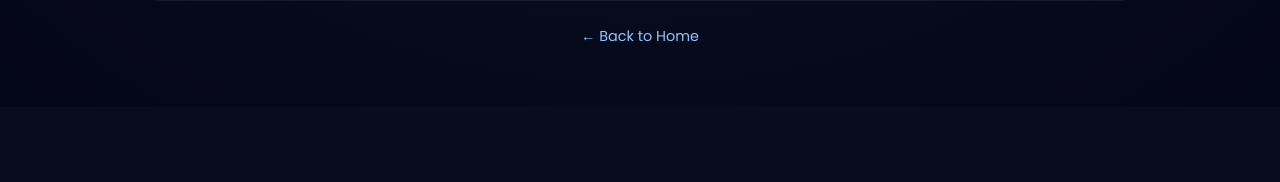
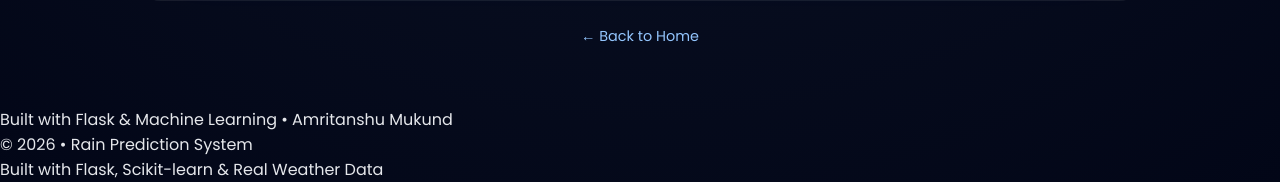
Before and after one commit to amukund07/Rain_Predictor, a Flask app: page /predict in a window 1280 px wide. Shown: the part 719-901 px from the top of the page. Before the commit the page ends 761 px from the top, so only its background shows below. Run offline with Flask 3, Linux system fonts and the light colour scheme; parts of the project's set-up code (start-up, migrations or seed data) failed here and were passed over.

Commit message:
Add footer to predict.html with copyright info
Added footer with copyright and attribution information.

```diff
--- a/templates/predict.html
+++ b/templates/predict.html
@@ -264,7 +264,7 @@
                         <option>SW</option>
                         <option>W</option>
                         <option>NW</option>
-                        </select>
+                    </select>
                 </div>
 
                 <!-- Rain Today -->
@@ -280,8 +280,18 @@
 
             <button class="btn">🌧️ Predict Rain</button>
         </form>
-            <a href="/" class="back">← Back to Home</a>
+        <a href="/" class="back">← Back to Home</a>
     </div>
+    <footer>
+        Built with Flask & Machine Learning • Amritanshu Mukund
+    </footer>
+
 </body>
+<footer>
+    © 2026 • Rain Prediction System
+    <br>
+    Built with Flask, Scikit-learn & Real Weather Data
+</footer>
+
 
 </html>
```
